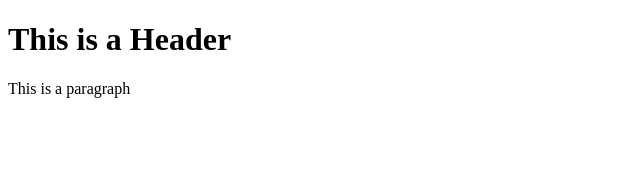
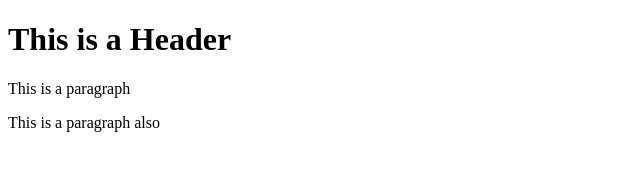
Before and after one commit to GregJordanSr/git-test, a plain HTML site: page index.html in a window 1280 px wide. Shown: the whole page, without its empty margins (0-640 px from the left). Drawn offline with Linux system fonts and the light colour scheme.

Commit message:
Third commit

```diff
--- a/index.html
+++ b/index.html
@@ -11,5 +11,6 @@
         This is a Header
     </h1>
     <p>This is a paragraph</p>
+    <p>This is a paragraph also</p>
 </body>
 </html>
```
